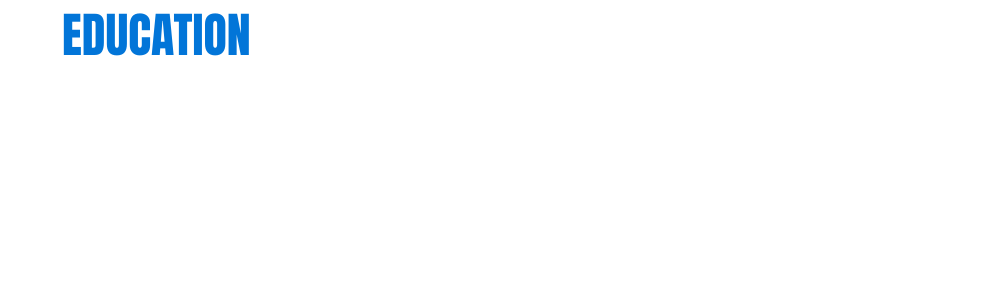
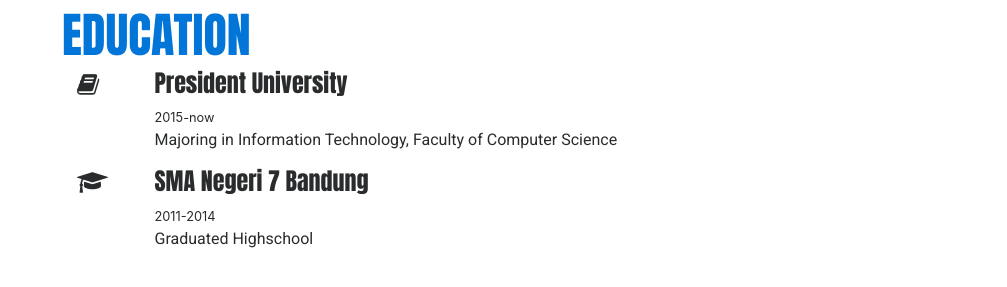
Before and after one commit to iqyoe/Resume, a plain HTML site: page index.html in a window 1280 px wide. Shown: the part 1655-1942 px from the top of the page, without its empty margins (273-1280 px from the left). Drawn offline with nearby package versions, Linux system fonts and the light colour scheme.

Commit message:
Resume 1.0.1
-

```diff
--- a/css/dashboard.css
+++ b/css/dashboard.css
@@ -109,3 +109,7 @@ p{
   font-size: 0.7em;
   text-align: justify;
 }
+
+#edu .pin{
+
+}
--- a/index.html
+++ b/index.html
@@ -55,8 +55,8 @@
               </div>
               <div class="col-md-7">
                 <p>I study at President University majoring in Information Technology.</p>
-                <p>I am a 'Noob' programmer and front-end developer. I love to make wireframe, design, and deliver the app to the real life. I am also interested making prototype using microcontroller. In my spare time, I make some lettering, logotype, and graphic design to support my front end design.</p>
-                <p>I am quite proficient using different kinds of programming language such as Java, HTML, CSS, Javascript, PHP, and C++. For Front-end development, I used various framework to do some project, such as VueJS and Angular. Also, I can use graphic design software such as, Photoshop and Illustrator.</p>
+                <p>I am a 'Noob' programmer and front-end developer. I love to make wireframe, design, and deliver the app to the real life. I am also interested making prototype using microcontroller. I used various framework to accomplish beautiful yet efficient web apps. In my spare time, I make some lettering, logotype, and graphic design to support my front end design.</p>
+                <p>I have another passion in education. I love to teach student about technology that exist right now. I am excited seeing young generation that surprise and passionate about technology. </p>
               </div>
             </div>
           </section>
@@ -111,6 +111,7 @@
                     <h4>Web Development team of PUMA Computing</h4><small>2015-2017</small>
                     <p>We are the team that responsible to manage website for PUMA Computing. Launch first website at the end of 2015 and renew the design at 2016.Moreover, we also participate in comWpetition that connected to UI/UX, Web design, Web development, and Apps prototyping (from web apps).</p>
                   </div>
+              </div>
               <div class="row">
                 <div class="col-md-2 pin">
                   <h4><i class="fa fa-book"></i></h4>
@@ -121,12 +122,30 @@
                 </div>
               </div>
             </div><!--END OF WORK EXP-->
-            </div>
           </section>
 
           <section id="edu">
             <h2 class="text-primary">Education</h2>
-
+            <div class="container">
+              <div class="row">
+                <div class="col-md-1 pin">
+                  <h4><i class="fa fa-book"></i></h4>
+                </div>
+                <div class="col-md-11">
+                  <h4>President University</h4><small>2015-now</small>
+                  <p>Majoring in Information Technology, Faculty of Computer Science</p>
+                </div>
+            </div>
+            <div class="row">
+              <div class="col-md-1 pin">
+                <h4><i class="fa fa-graduation-cap"></i></h4>
+              </div>
+              <div class="col-md-11">
+                <h4>SMA Negeri 7 Bandung</h4><small>2011-2014</small>
+                <p>Graduated Highschool</p>
+              </div>
+            </div>
+            </div>
           </section>
 
           <section id="skills">
```
Lines whose indentation alone changed are shown as unchanged.
